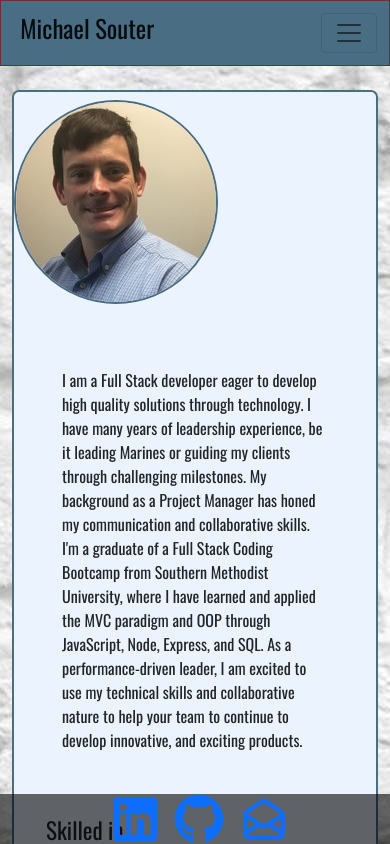
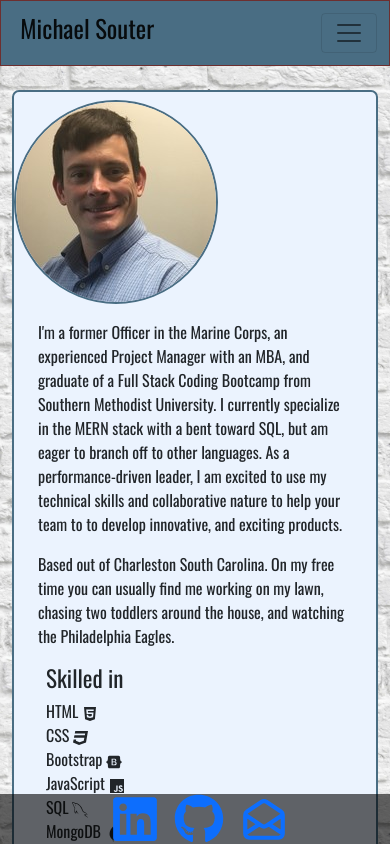
Before and after one commit to lelandcypress/full_stack_profile, a React (Create React App) app: page /about in a window 390 px wide. Shown: the top 844 px of the page. Built offline with nearby package versions, Linux system fonts and the light colour scheme.

Commit message:
fixed margin issues, updated images to make more responsive, made resume accessable to mobile devices

```diff
--- a/src/App.css
+++ b/src/App.css
@@ -5,5 +5,9 @@
 }
 .main {
   background-image: url("./components/background/background.png");
-  height: 100vh;
+  background-size: cover;
+  background-size: 100%;
+  background-repeat: repeat;
+  background-position: center center;
+  height: auto;
 }
--- a/src/App.js
+++ b/src/App.js
@@ -5,6 +5,7 @@ import About from "./pages/About";
 import ProjectDisplay from "./pages/ProjectDisplay";
 import Contact from "./pages/Contact";
 import Navigation from "./components/Navigation";
+import Resume from "./components/Resume";
 import "bootstrap/dist/css/bootstrap.min.css";
 
 import Footer from "./components/Footer";
@@ -28,6 +29,9 @@ function App() {
           <Route exact path="/contact">
             <Contact />
           </Route>
+          <Route exact path="/Resume">
+            <Resume />
+          </Route>
         </Switch>
         <Footer />
       </Router>
--- /dev/null
+++ b/src/components/Resume.js
@@ -0,0 +1,18 @@
+import React from "react";
+import PDF from "./pdf/Resume.pdf";
+
+function Resume() {
+  return (
+    <div className=" d-flex justify-content-center align-items-center">
+      <embed
+        style={{ display: "inline" }}
+        iframe
+        src={PDF + "#toolbar=0"}
+        type="application/pdf"
+        height={900}
+        width={600}
+      />
+    </div>
+  );
+}
+export default Resume;
--- a/src/pages/About.js
+++ b/src/pages/About.js
@@ -13,7 +13,7 @@ import { GrReactjs } from "react-icons/gr";
 
 function About() {
   return (
-    <div className="container my-4">
+    <div className="container my-4" style={{ height: "100vh" }}>
       <div className="jumbotron my-4 about-border" id="about-me">
         <figure id="profContainer" className="rounded">
           <img
@@ -23,19 +23,23 @@ function About() {
             alt="profile-pic"
           ></img>
         </figure>
-        <p className="p-5">
-          I am a Full Stack developer eager to develop high quality solutions
-          through technology. I have many years of leadership experience, be it
-          leading Marines or guiding my clients through challenging milestones.
-          My background as a Project Manager has honed my communication and
-          collaborative skills. I'm a graduate of a Full Stack Coding Bootcamp
-          from Southern Methodist University, where I have learned and applied
-          the MVC paradigm and OOP through JavaScript, Node, Express, and SQL.
-          As a performance-driven leader, I am excited to use my technical
-          skills and collaborative nature to help your team to continue to
-          develop innovative, and exciting products.
-        </p>
+        <div className="px-4">
+          <p>
+            I'm a former Officer in the Marine Corps, an experienced Project
+            Manager with an MBA, and graduate of a Full Stack Coding Bootcamp
+            from Southern Methodist University. I currently specialize in the
+            MERN stack with a bent toward SQL, but am eager to branch off to
+            other languages. As a performance-driven leader, I am excited to use
+            my technical skills and collaborative nature to help your team to to
+            develop innovative, and exciting products.
+          </p>
 
+          <p>
+            Based out of Charleston South Carolina. On my free time you can
+            usually find me working on my lawn, chasing two toddlers around the
+            house, and watching the Philadelphia Eagles.
+          </p>
+        </div>
         <ul className="skill-list">
           <h3>Skilled in</h3>
           <li>
@@ -67,7 +71,7 @@ function About() {
           </li>
         </ul>
         <div className="mb-4 p-4">
-          <a target="_blank" href="../components/pdf/Resume.pdf" download>
+          <a href="/Resume">
             <p>Resume</p>
           </a>
         </div>
--- a/src/pages/Contact.css
+++ b/src/pages/Contact.css
@@ -7,3 +7,7 @@
     width: 100%;
   }
 }
+
+.height {
+  height: 100vh;
+}
--- a/src/pages/Contact.js
+++ b/src/pages/Contact.js
@@ -5,73 +5,17 @@ import Container from "react-bootstrap/Container";
 
 import Card from "react-bootstrap/Card";
 
-/*function Contact() {
-
-
-
-
-  return (
-    <div className="container">
-      <div className="card responsive-width mx-2 p-4 my-5 border border-dark">
-        <div>
-          <h1>Contact</h1>
-        </div>
-        <form
-          onSubmit={handleFormSubmit}
-          action="https://formspree.io/f/xleaydnk"
-          method="POST"
-        >
-          <div className="form-group">
-            <label>Name</label>
-            <input
-              name="name"
-              type="text"
-              className="form-control"
-              id="name"
-              value={name}
-              onChange={handleInputChange}
-              required
-            />
-          </div>
-          <div className="form-group">
-            <label className="mt-3">Email</label>
-            <input
-              name="email"
-              type="text"
-              className="form-control"
-              id="contactEmail"
-              value={email}
-              onChange={handleInputChange}
-              required
-            />
-          </div>
-          <div className="form-group">
-            <label className="mt-3">Message</label>
-            <textarea
-              name="message"
-              rows="3"
-              className="form-control mb-4"
-              value={message}
-              onChange={handleInputChange}
-              required
-            />
-          </div>
-
-        </form>
-
-      </div>
-    </div>
-  );
-}
-export default Contact;*/
-
 function Contact() {
   const [state, handleSubmit] = useForm("xleaydnk");
   if (state.succeeded) {
-    return <p>Thank you for reaching out!</p>;
+    return (
+      <Container className="my-5" style={{ height: "100vh" }}>
+                  <h1>Thank you for reaching out!</h1>
+      </Container>
+    );
   }
   return (
-    <Container>
+    <Container style={{ height: "100vh" }}>
       <Card className="responsive-width mx-2 p-4 my-5 border border-dark">
         <div>
           <h1>Contact</h1>
--- a/src/pages/Home.js
+++ b/src/pages/Home.js
@@ -3,8 +3,8 @@ import "./Home.css";
 import "../components/responsive.css";
 function Home() {
   return (
-    <div className="container mt-4 p-0 home-border">
-      <div className="jumbotron welcome ">
+    <div className="container mt-4 p-0 " style={{ height: "100vh" }}>
+      <div className="jumbotron welcome home-border">
         <div>
           <p className="wtext">Hello, I'm Michael</p>
         </div>
--- a/src/pages/ProjectDisplay.js
+++ b/src/pages/ProjectDisplay.js
@@ -70,7 +70,7 @@ const projects = [
 
 export default function ProjectDisplay() {
   return (
-    <div className="row d-flex justify-content-around">
+    <div className="row justify-content-around mx-2">
       {projects.map((project) => (
         <Projects
           name={project.name}
--- a/src/pages/Projects.js
+++ b/src/pages/Projects.js
@@ -18,9 +18,9 @@ const allImages = {
 
 export default function Projects(props) {
   return (
-    <div className="d-flex mx-2 my-4 col-xl-3 col-md-4 flex-wrap cards bordercustom">
-      <div className="w-100">
-        <figure className="d-flex row">
+    <div className="mx-1 my-4 col-xl-3 col-md-4  cards bordercustom">
+      <div>
+        <figure className="row">
           <figcaption className="projtitle">{props.name}</figcaption>
           <p className="projDescription">{props.description}</p>
         </figure>
```
Also changed, not shown: src/components/srcPics/Sun.PNG, 1 other file (tests, documents, lock files or other folders).
